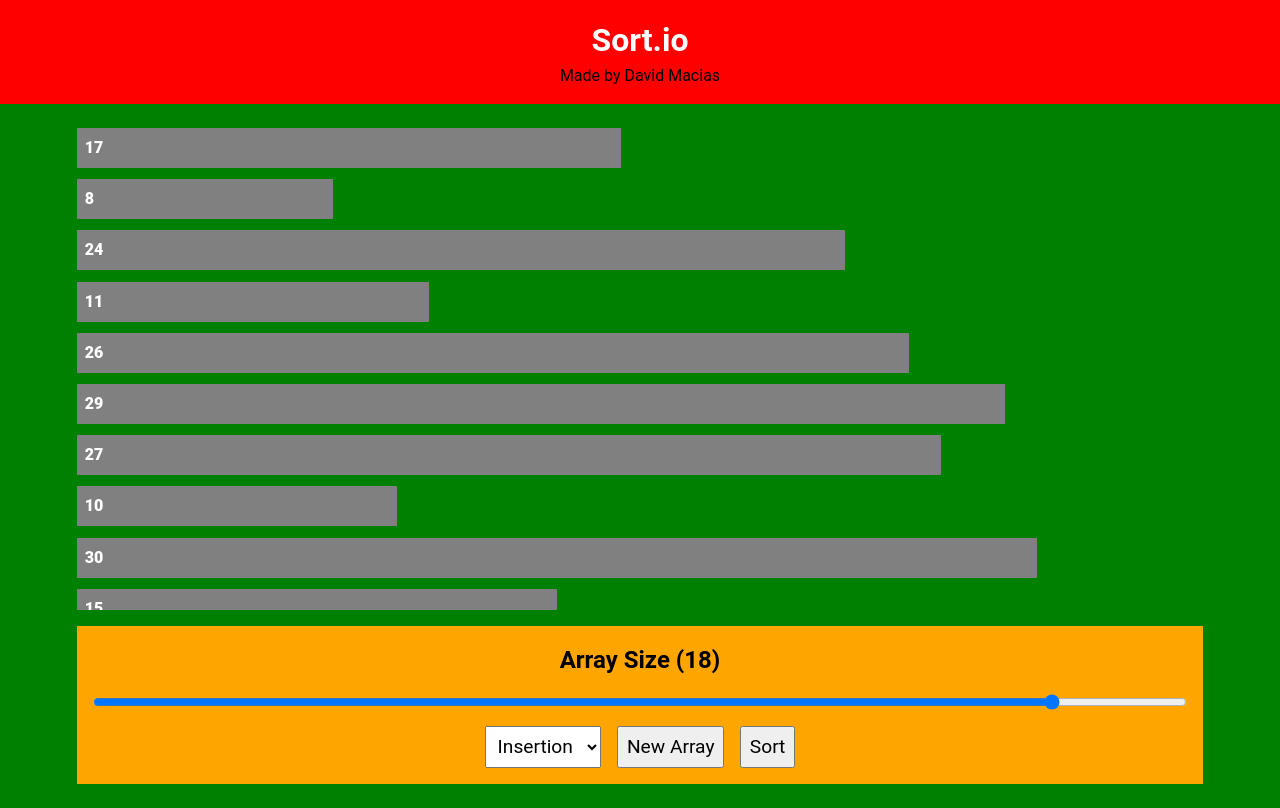
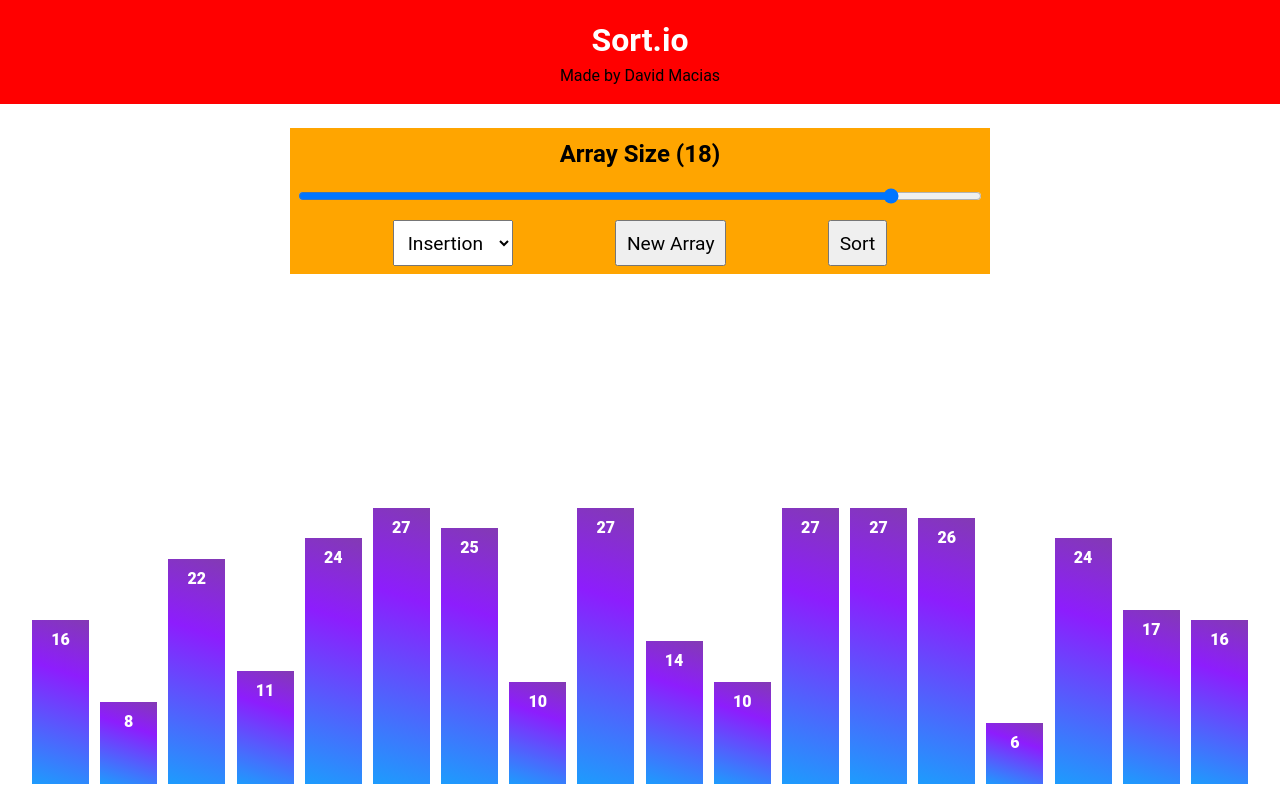
Before and after one commit to sudo-dave/Sort.io, a React (Create React App) app: page / in a window 1280 px wide. Built offline with nearby package versions, Linux system fonts and the light colour scheme.

Commit message:
updated media break point for desktop

```diff
--- a/src/Components/Input.js
+++ b/src/Components/Input.js
@@ -22,7 +22,7 @@ export default function Input() {
         onChange={(e) => setBars(createrRandArr(e.target.value))}
       />
 
-      <div className="btn-select-wrapper">
+      <div className="btns-wrapper">
         <select value={algo} onChange={(e) => setAlgo(e.target.value)}>
           <option value="Insertion">Insertion</option>
           <option value="Bubble">Bubble</option>
--- a/src/Components/styles.js
+++ b/src/Components/styles.js
@@ -29,11 +29,38 @@ const ScrolBarStyle = `
 
 //Bar*****
 export const BarWrapper = styled.div`
-  background-color: ${(props) => (props.swap ? "red" : "grey")};
+  /* verical align the text */
+  display: flex;
+  flex-direction: column;
+  justify-content: center;
+  /* ---- */
+  background: rgb(131, 58, 180);
+  background: linear-gradient(
+    198deg,
+    rgba(131, 58, 180, 1) 0%,
+    rgba(141, 29, 253, 1) 33%,
+    rgb(29, 156, 253) 100%
+  );
+  background: ${(props) => (props.swap ? "#fd7e1d" : "")};
   padding: 0.5rem;
   width: ${(props) => props.width * 2.5}vw;
   font-weight: 900;
   color: ${(props) => (props.swap ? "black" : "whtie")};
+  flex: 0 10 6.2rem;
+
+  @media (min-width: 820px) {
+    width: 15px;
+    height: ${(props) => props.width * 2.0}vw;
+    text-align: center;
+    display: block;
+    flex: 0 10 9%;
+  }
+  @media (min-width: 1000px) {
+    height: ${(props) => props.width * 1.5}vw;
+  }
+  @media (min-width: 1160px) {
+    height: ${(props) => props.width * 0.8}vw;
+  }
 `;
 
 // Header Section********
@@ -41,27 +68,28 @@ export const Header = styled.header`
   text-align: center;
   padding-block: 1em;
   background-color: red;
-  /* font-size: clamp(16px, 5vw, 50px); */
   h1 {
     color: white;
   }
 `;
 // Main Section********
 export const Main = styled.main`
-  background: green;
+  /* background: green; */
   display: flex;
   flex-direction: column-reverse;
   padding-block: 1.5em;
   /* for the scroll  */
   height: 88vh;
+
+  @media (min-width: 820px) {
+    flex-direction: column;
+  }
 `;
 export const BarsContainer = styled.div`
   color: white;
   display: flex;
   flex-direction: column;
   gap: 0.7em;
-  /* align-items: center; */
-  /* background-color: blue; */
   width: 88%;
   margin: 0 auto;
   margin-bottom: 1em;
@@ -69,14 +97,26 @@ export const BarsContainer = styled.div`
   overflow-y: auto;
   overflow-x: hidden;
   flex: 1;
+  /* justify-content: center; */
+
   ${ScrolBarStyle}
+  @media (min-width: 820px) {
+    margin-bottom: 0;
+    flex-direction: row;
+    width: 95%;
+    overflow-y: hidden;
+    overflow-x: auto;
+    justify-content: space-evenly;
+    align-items: flex-end;
+  }
 `;
 export const InputContainer = styled.div`
   background-color: orange;
-  width: 88%;
+  width: 100%;
+  max-width: 700px;
   margin: 0 auto;
   text-align: center;
-  padding: 1rem;
+  padding: 0.5rem;
   /* margin-block: 1.4rem; */
   input[type="range"] {
     width: 100%;
@@ -86,10 +126,20 @@ export const InputContainer = styled.div`
   select,
   button {
     font-size: 1.2rem;
-    padding: 0.4em;
+    padding: 0.5em;
     cursor: pointer;
   }
-  button {
-    margin-left: 1rem;
+  .btns-wrapper {
+    display: flex;
+    /* justify-content: space-evenly; */
+    flex-direction: column;
+    gap: 7px;
+  }
+
+  @media (min-width: 820px) {
+    .btns-wrapper {
+      flex-direction: row;
+      justify-content: space-evenly;
+    }
   }
 `;
--- a/src/global.config.js
+++ b/src/global.config.js
@@ -3,7 +3,7 @@ export const Config = {
   INIT_ALGO_NAME: "Insertion",
   INIT_ARR_SIZE: 18,
   RAND_ARR_LOW_VAL: 4,
-  RAND_ARR_MAX_VAL: 33,
-  INPUT_RANGE_MIN: 3,
+  RAND_ARR_MAX_VAL: 30,
+  INPUT_RANGE_MIN: 4,
   INPUT_RANGE_MAX: 20,
 };
```
